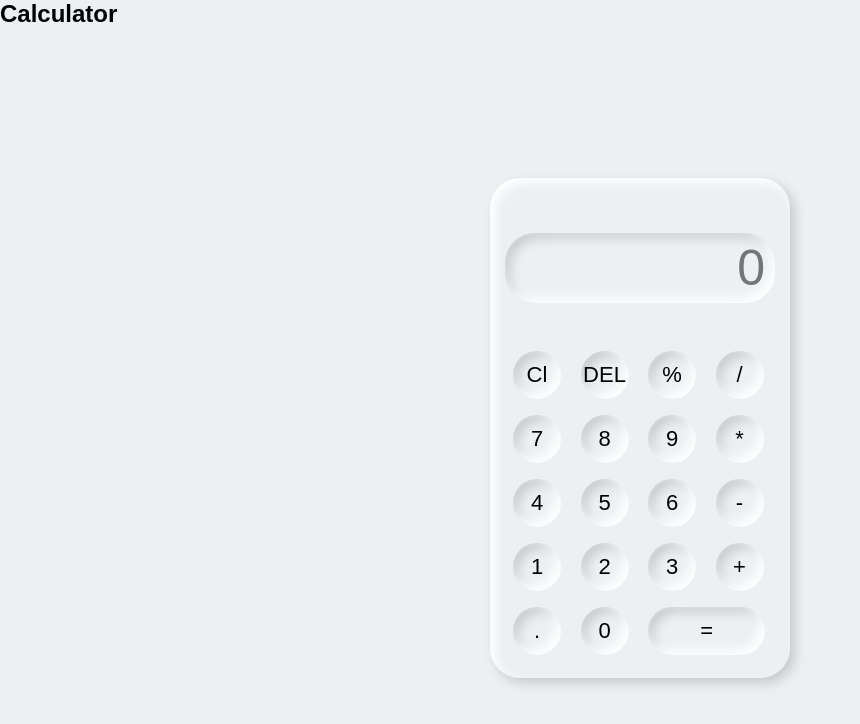
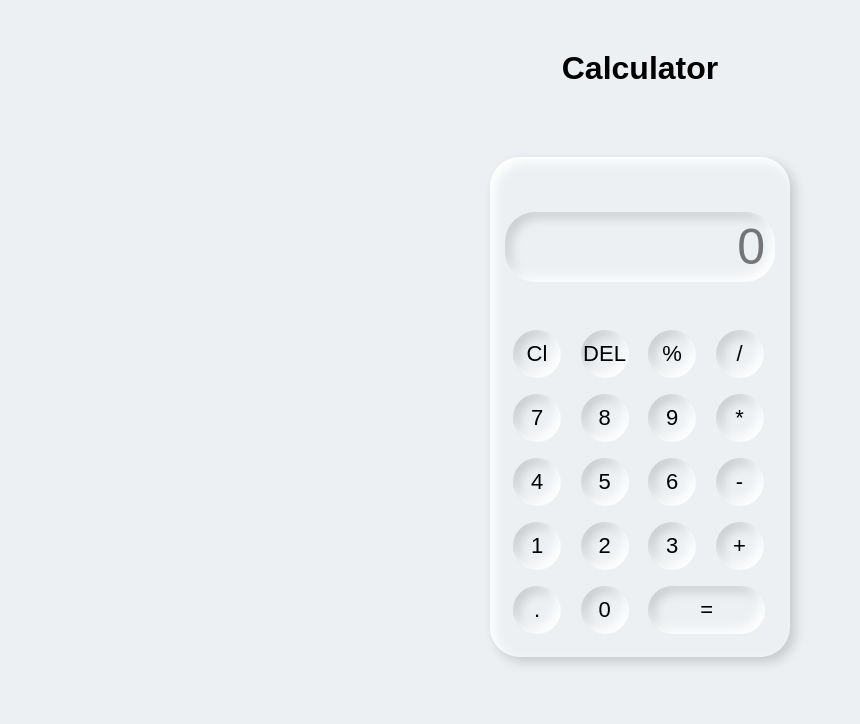
Before and after one commit to jashwa-29/Calculator-Javascript, a plain HTML site: page index.html in a window 1280 px wide. Shown: the whole page, without its empty margins (0-860 px from the left). Drawn offline with Linux system fonts and the light colour scheme.

Commit message:
Update index.html

```diff
--- a/index.html
+++ b/index.html
@@ -7,7 +7,7 @@
     <title>Calculator</title>
 </head>
 <body>
-    <h2>Calculator</h2>
+    <h1>Calculator</h1>
     <div class="container">
         <div class="calculator" >
             <input type="text" placeholder="0" id="output">
```
